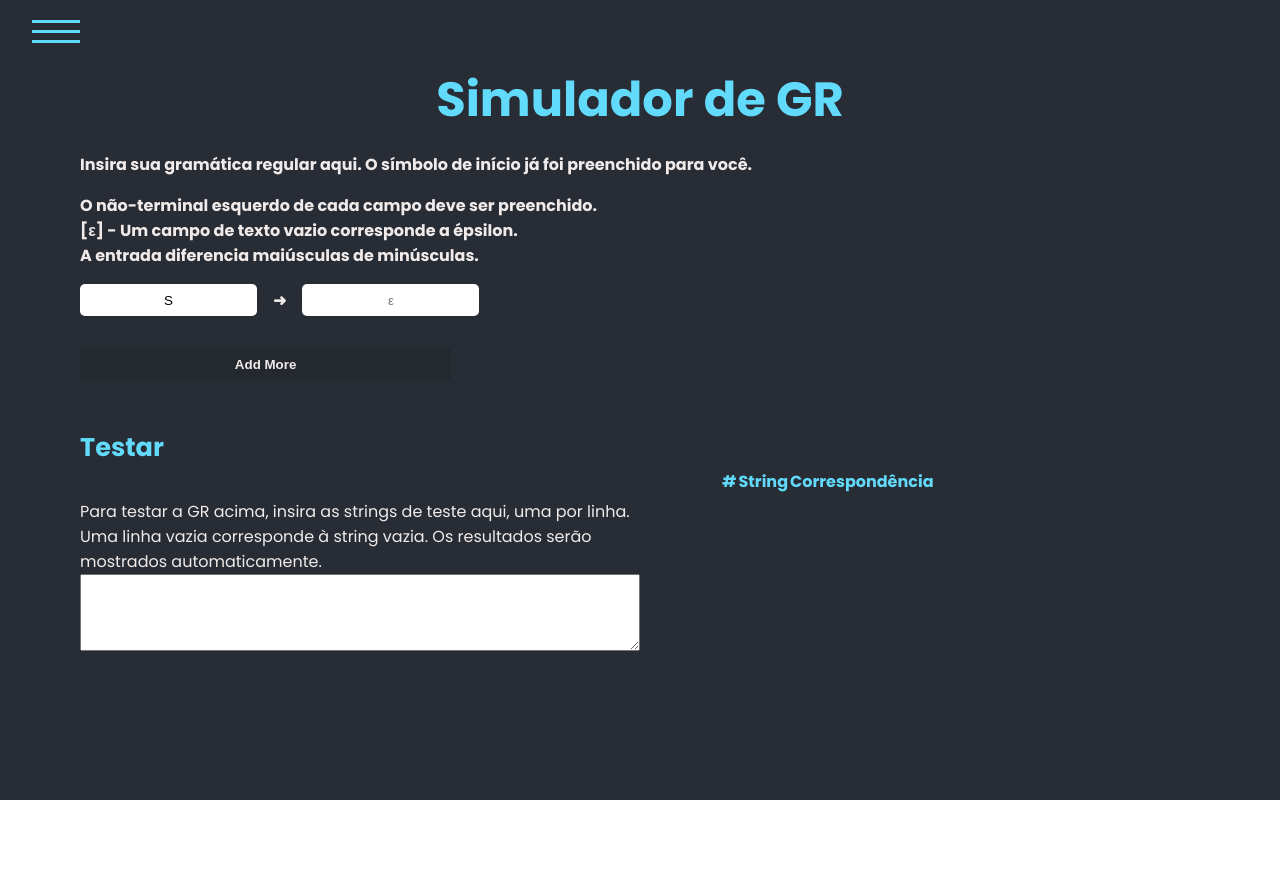
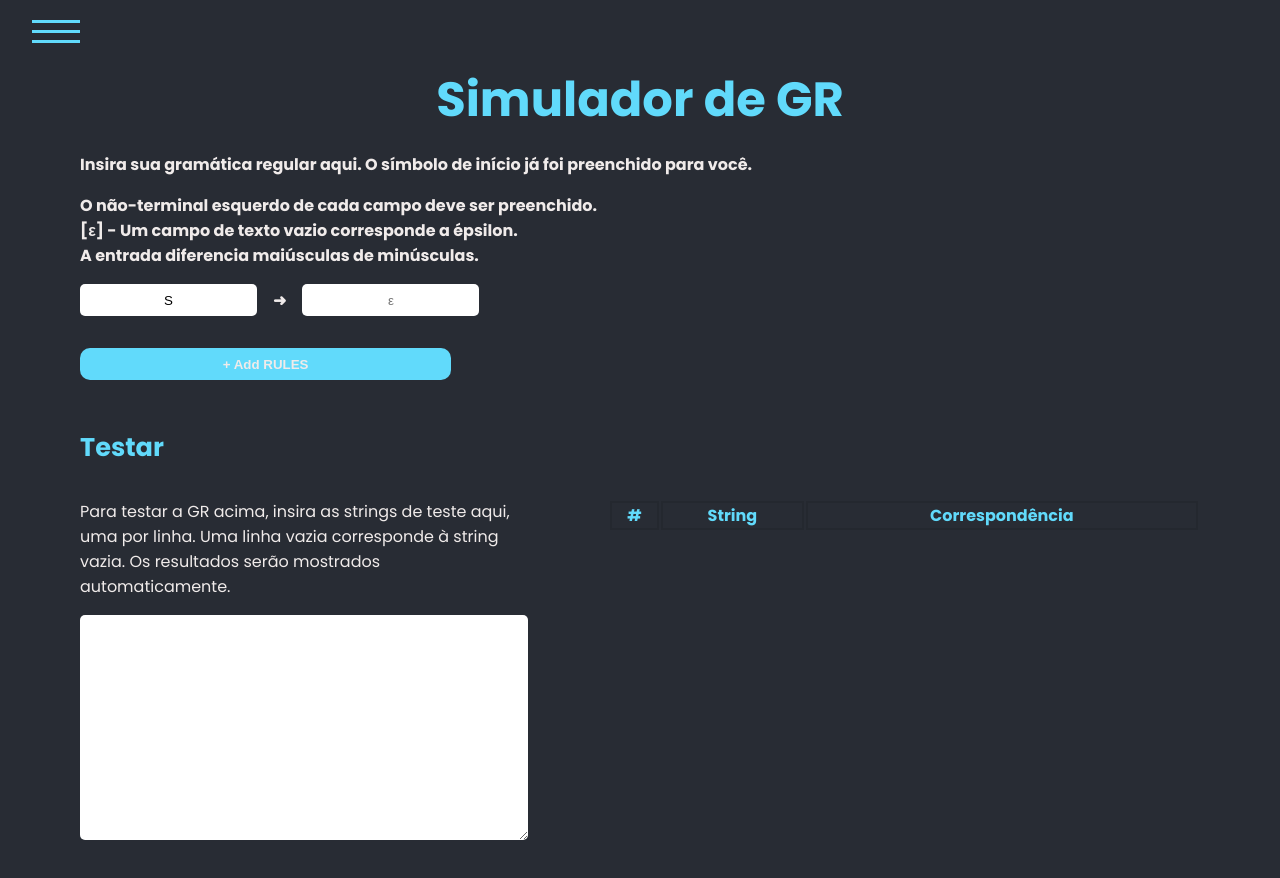
Before and after one commit to Matheusmdr/Simulador-de-Linguagens-Regulares, a React (Create React App) app: page /simulador-gr in a window 1280 px wide. Shown: the top 878 px of the page. Before the commit the page ends 800 px from the top, so only its background shows below. Built offline with nearby package versions, Linux system fonts and the light colour scheme.

Commit message:
feat: add useState for string textarea in GR page

```diff
--- a/src/pages/SimuladorER/SimuladorER.js
+++ b/src/pages/SimuladorER/SimuladorER.js
@@ -29,6 +29,7 @@ export function SimuladorER() {
         })
 
         setTests(newInputFields);
+        console.log(tests)
     }
 
 
--- a/src/pages/SimuladorGR/SimuladorGR.js
+++ b/src/pages/SimuladorGR/SimuladorGR.js
@@ -5,6 +5,13 @@ import "./SimuladorGR.scss"
 export function SimuladorGR() {
     const [count, setCount] = useState(2)
     const [rules, setRules] = useState([{ id: 1, nonterminal: "S", terminal: "" },])
+    const [strings, setStrings] = useState([])
+
+
+    const handleStrings = event => {
+        const lines = event.target.value.split('\n');
+        setStrings(lines)
+    }
 
     const handleAddRules = () => {
         setRules([...rules, { id: count, nonterminal: "", terminal: "" }])
@@ -27,6 +34,12 @@ export function SimuladorGR() {
 
         setRules(newInputFields);
     }
+
+
+
+
+
+
 
     return (
         <div>
@@ -58,7 +71,7 @@ export function SimuladorGR() {
                                 <button className={`removeButton ${rule.id === 1 ? 'disableButton' : ''}`} disabled={rule.id === 1} onClick={() => handleRemoveFields(rule.id)}>-</button>
                             </div>
                         ))}
-                        <button className="addButton" onClick={handleAddRules}>Add More</button>
+                        <button className="addButton" onClick={handleAddRules}>+ Add RULES</button>
                     </div>
 
 
@@ -68,18 +81,34 @@ export function SimuladorGR() {
                             <div className="textarea-input">
                                 <span>
                                     Para testar a GR acima, insira as strings de teste aqui, uma por linha. Uma linha vazia corresponde à string vazia. Os resultados serão mostrados automaticamente.</span>
-                                    <textarea rows="5" cols="33"></textarea>
+                                <textarea rows="15" cols="33" onChange={handleStrings}></textarea>
                             </div>
                             <div className="table">
                                 <table>
+                                    <thead>
                                         <tr>
                                             <th>#</th>
                                             <th>String</th>
                                             <th>Correspondência</th>
                                         </tr>
-                                    <tr>
+                                    </thead>
+                                    <tbody>
+                                        {strings.map((string,index) =>(
+                                            <tr  key={index}>
+                                                <td>
+                                                    {index}
+                                                </td>
+                                                <td>
+                                                    {`"${string}"`}
+                                                </td>
+                                                <td>
 
+                                                </td>
                                             </tr>
+                                        ))
+
+                                        }
+                                    </tbody>
                                 </table>
                             </div>
                         </div>
--- a/src/pages/SimuladorGR/SimuladorGR.scss
+++ b/src/pages/SimuladorGR/SimuladorGR.scss
@@ -34,6 +34,10 @@
                     text-align: center;
                     border-radius: 5px;
                     border: none;
+
+                    &:focus{
+                        outline: 1px solid #61DAFB;
+                    }
                 }
 
                 .arrow {
@@ -71,9 +75,10 @@
             height: 2rem;
             margin: 1rem 5rem;
             border: none;
+            border-radius: 10px;
             font-weight: 700;
             color: #F0EBEA;
-            background: #24282F;
+            background: #61DAFB;
             cursor: pointer;
             transition: 0.2s ease-in-out;
             &:hover{
@@ -85,7 +90,7 @@
 
     .test-container{
         margin: 2rem 5rem;
-
+        padding-bottom: 5rem;
         h3{
             color: #61DAFB;
             font-weight: 700;
@@ -100,8 +105,12 @@
             .textarea-input{
                 display: flex;
                 flex-direction: column;
-                width: 50%;
-
+                width: 40%;
+                textarea{
+                    margin-top: 1rem;
+                    border: none;
+                    border-radius: 5px;
+                }
                 span{
                     font-size: 1rem;
                 }
@@ -109,12 +118,32 @@
 
 
             .table{
-                width: 50%;
+                width: 60%;
+                padding-top: 2rem;
                 padding-left: 5rem;
+                table{
+                    width: 100%;
+                    text-align: center;
 
+                    .rejected{
+                        background: rgba(#ff0000, 0.7);
+                    }
+
+                    .accepted{
+                        background: rgba(#00FF00, 0.7);
+                    }
+                }
                 table th{
                     color: #61DAFB;
+                    border:2px solid #24282F;
                 }
+
+                table td{
+                    color: #F0EBEA;
+                    border:2px solid #24282F;
+                }
+
+
             }
         }
     }
```
Lines whose indentation alone changed are shown as unchanged.
